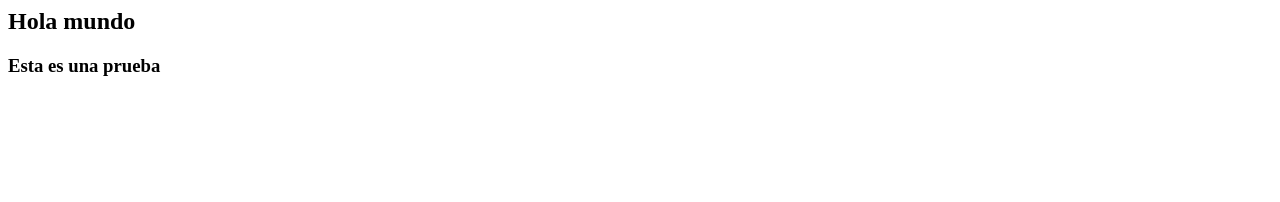
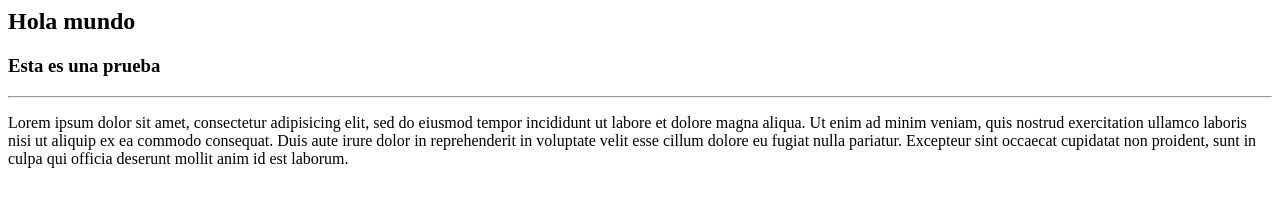
Before and after one commit to javiermedranoD/test, a plain HTML site: page index.html in a window 1280 px wide. Drawn offline with Linux system fonts and the light colour scheme.

Commit message:
Se agrega el párrafo

```diff
--- a/index.html
+++ b/index.html
@@ -1,2 +1,9 @@
 <h2>Hola mundo</h2>
 <h3>Esta es una prueba</h3>
+<hr>
+<p>Lorem ipsum dolor sit amet, consectetur adipisicing elit, sed do eiusmod
+tempor incididunt ut labore et dolore magna aliqua. Ut enim ad minim veniam,
+quis nostrud exercitation ullamco laboris nisi ut aliquip ex ea commodo
+consequat. Duis aute irure dolor in reprehenderit in voluptate velit esse
+cillum dolore eu fugiat nulla pariatur. Excepteur sint occaecat cupidatat non
+proident, sunt in culpa qui officia deserunt mollit anim id est laborum. </p>
```
